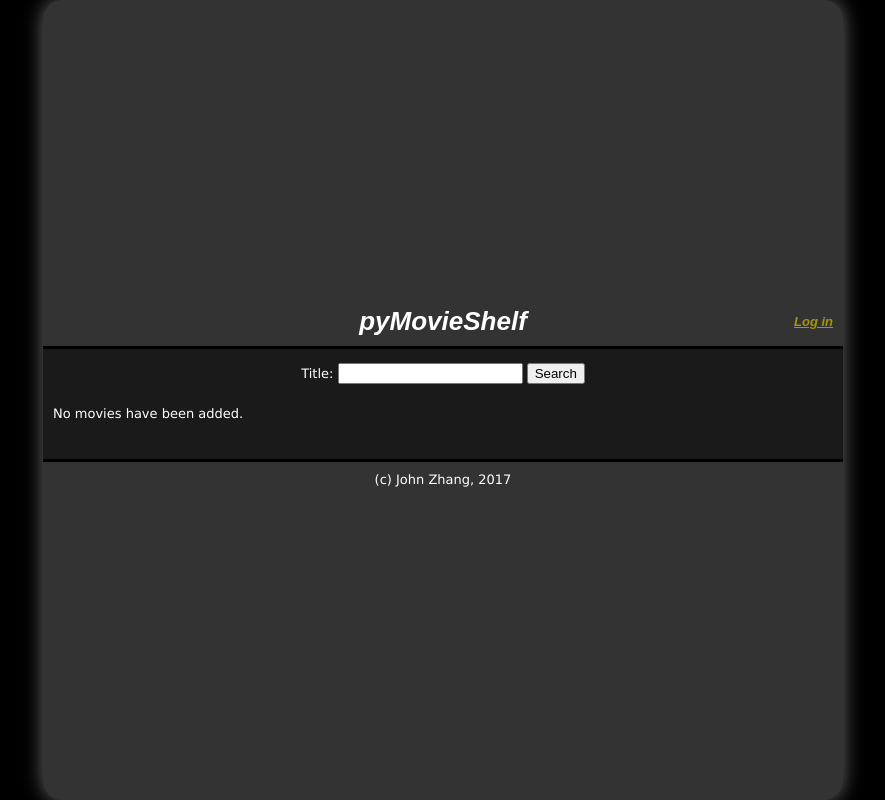
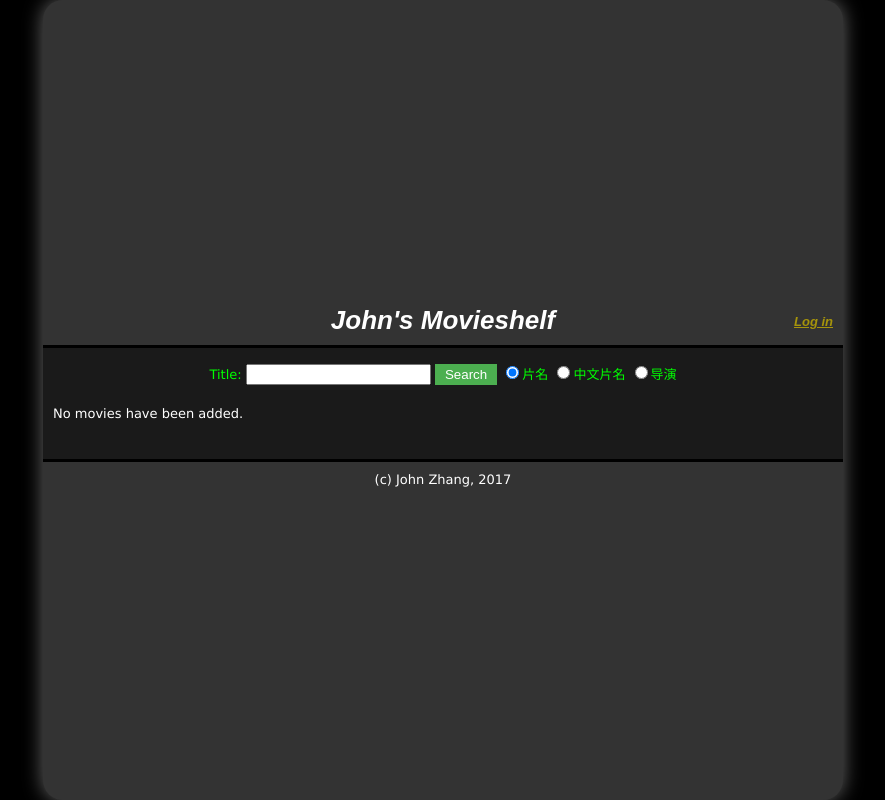
Before and after one commit to shajzg/movieshelf, a Django app: template templates/pymovieshelf/movie_list.html in a window 1280 px wide. Shown: the whole page, without its empty margins (197-1082 px from the left). Run offline with Django 3.2, Linux system fonts and the light colour scheme; the template is opened without the code that fills it, so the values that code supplies are empty.

Commit message:
add search by director and chinese

```diff
--- a/static/media/css/pymovieshelf/pymovieshelf.css
+++ b/static/media/css/pymovieshelf/pymovieshelf.css
@@ -99,4 +99,13 @@ fieldset {
 .search_form {
     text-align: center;
     margin: auto auto;
+    color: #00ff00
 }
+
+.button {
+    background-color: #4CAF50;
+    border: none;
+    color: white;
+    padding: 3px 10px;
+    text-align: center;
+}
--- a/templates/pymovieshelf/add_imdb.html
+++ b/templates/pymovieshelf/add_imdb.html
@@ -56,6 +56,8 @@
                                 <br />
                                 <input type="radio" name="format" value="DVD" checked />DVD
                                 <input type="radio" name="format" value="Blu-ray" />Blu-ray
+                                <input type="radio" name="format" value="Blu-ray 3D" />Blu-ray 3D
+                                <input type="radio" name="format" value="4K" />4K
                                 <br />
                                 <br />
                                 <input type="submit" value="Select Movie" name="select" />
--- a/templates/pymovieshelf/movie_list.html
+++ b/templates/pymovieshelf/movie_list.html
@@ -8,13 +8,13 @@
         <meta http-equiv="Content-language" content="en" />
         <link rel="stylesheet" type="text/css" href="/static/media/css/pymovieshelf/pymovieshelf.css" />
         <meta name="description" content="Python based DVD manager." />
-        <title>pyMovieShelf</title>
+        <title>Movieshelf</title>
     </head>
     <body onload="document.search_form.title.focus();">
         <div class="outer">
             <div class="middle">
                 <div class="header">
-                    <h1>pyMovieShelf</h1>
+                    <h1>John's Movieshelf</h1>
                     {% if user.is_authenticated %}
                     <div class="userinfo"><a href="/admin/pymovieshelf/movie/" style="padding-right:20px">Admin</a><a href="/admin/logout/">Log out</a></div>
                     {% else %}
@@ -27,7 +27,10 @@
                         <fieldset>
                             <label for="title">Title: </label>
                             <input type="text" name="title" id="title" />
-                            <input type="submit" value="Search" name="submit" />
+                            <input type="submit" class="button" value="Search" name="submit" />
+			    <input type="radio" name="search" value="entitle" checked>片名
+			    <input type="radio" name="search" value="cntitle">中文片名
+			    <input type="radio" name="search" value="director">导演
                         </fieldset>
                     </form>
                     <div class="list">
```
Also changed, not shown: views.py (+9 -4 lines).
